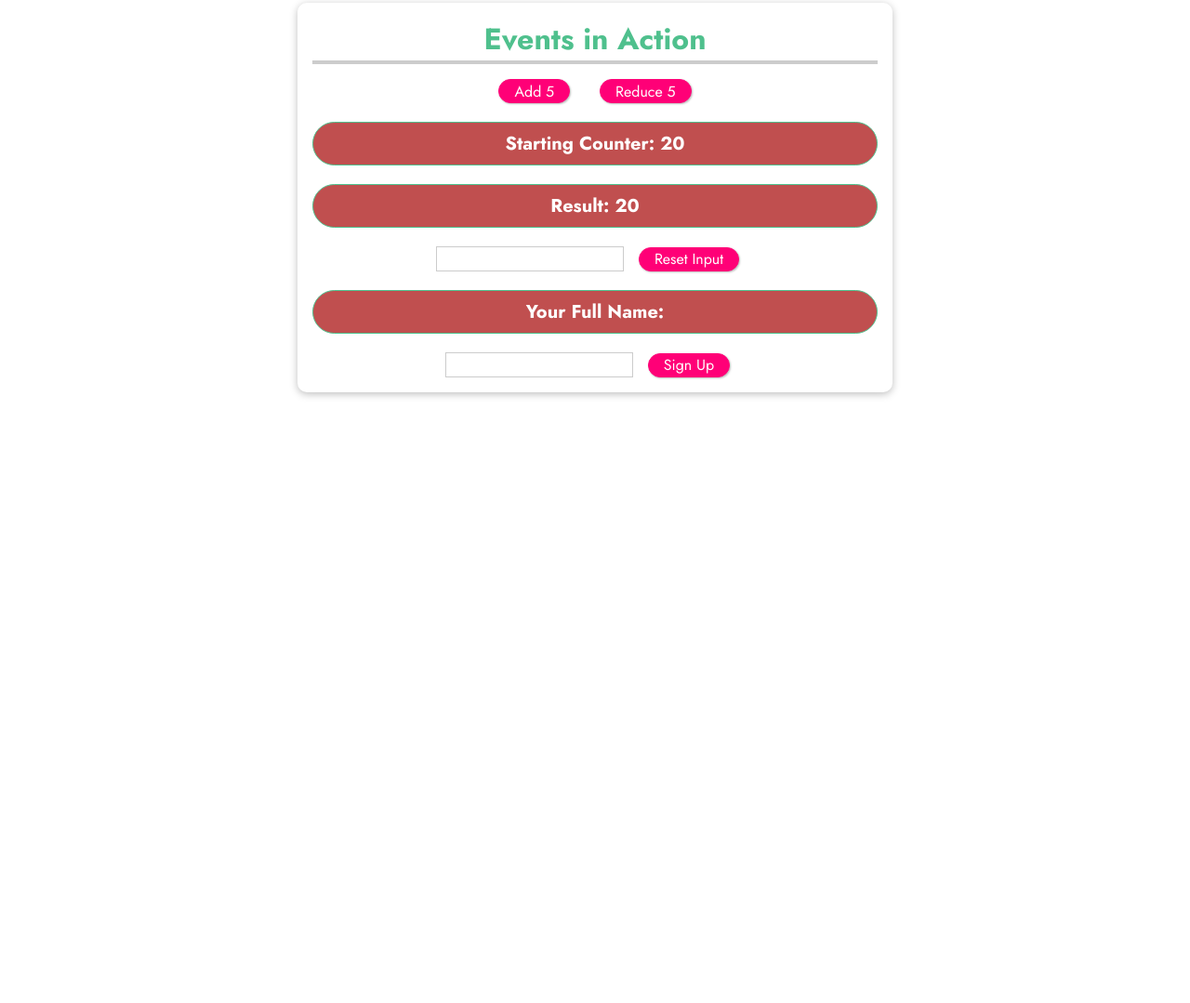
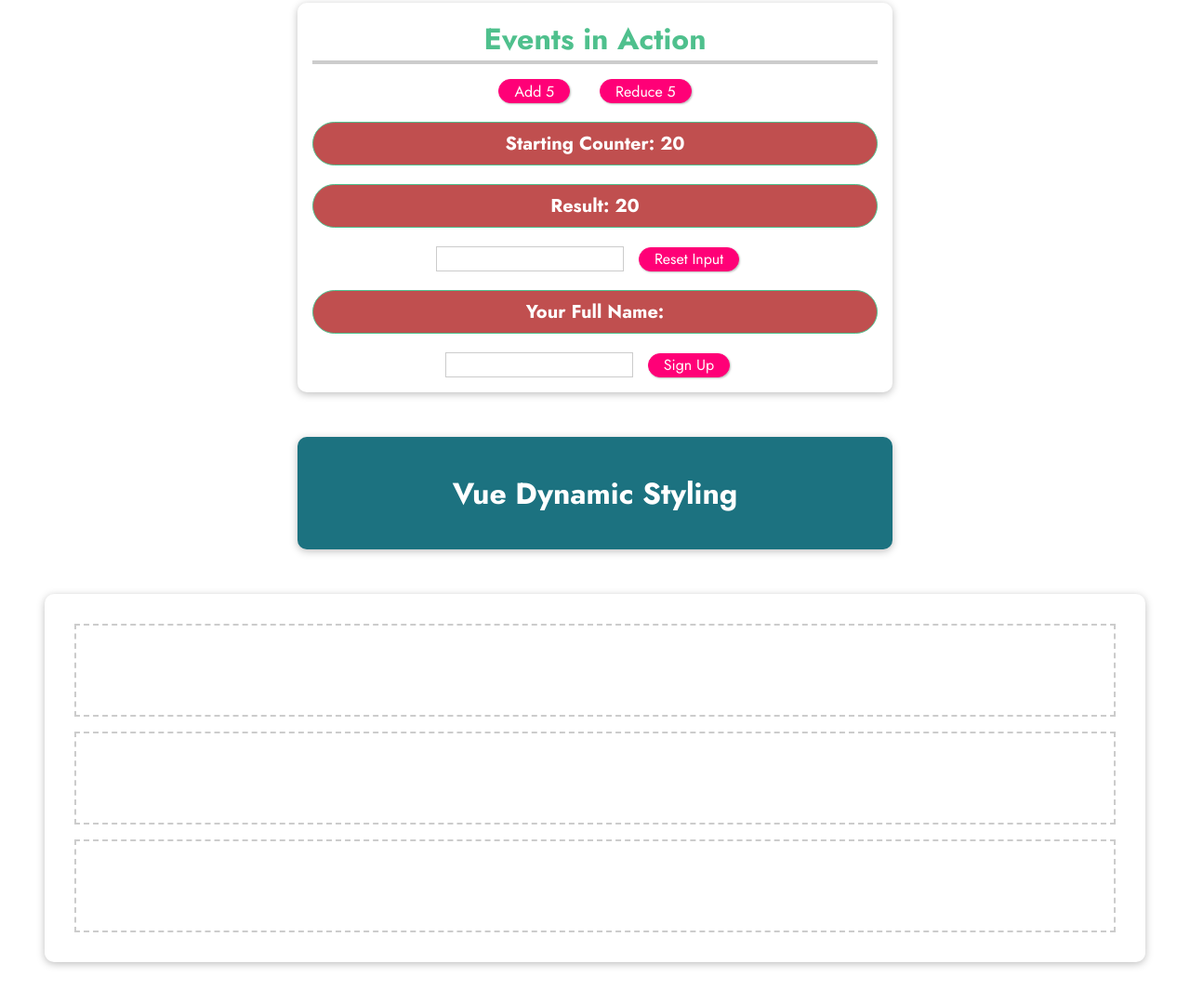
Before and after one commit to AthiraPKumar/vuejs-basic-mini-app-01, a plain HTML site: page index.html in a window 1280 px wide. Shown: the part 498-1577 px from the top of the page at 93% size. Before the commit the page ends 968 px from the top, so only its background shows below. Drawn offline with nearby package versions, Linux system fonts and the light colour scheme.

Commit message:
style binding

```diff
--- a/app.js
+++ b/app.js
@@ -7,6 +7,9 @@ const app = Vue.createApp({
       counter: 20,
       name: "",
       confirmedName: "",
+      boxASelected: false,
+      boxBSelected: false,
+      boxCSelected: false,
     };
   },
   methods: {
@@ -36,6 +39,15 @@ const app = Vue.createApp({
     resetInput() {
       this.name = "";
     },
+    boxSelected(box) {
+      if (box === "A") {
+        this.boxASelected = true;
+      } else if (box === "B") {
+        this.boxBSelected = true;
+      } else if (box === "C") {
+        this.boxCSelected = true;
+      }
+    },
   },
   computed: {
     Fullname() {
--- a/index.html
+++ b/index.html
@@ -44,5 +44,17 @@
         <button>Sign Up</button>
       </form>
     </section>
+    <header>
+      <h1>Vue Dynamic Styling</h1>
+    </header>
+    <section id="styling">
+      <div
+        class="demo"
+        :style="{borderColor : boxASelected ? 'red': '#ccc'}"
+        @click="boxSelected('A')"
+      ></div>
+      <div class="demo" @click="boxSelected('B')"></div>
+      <div class="demo" @click="boxSelected('C')"></div>
+    </section>
   </body>
 </html>
--- a/styles.css
+++ b/styles.css
@@ -134,3 +134,17 @@ header {
   border-color: #ec3169;
   box-shadow: 1px 1px 4px rgba(0, 0, 0, 0.26);
 }
+/* dynamic style binding */
+#styling {
+  box-shadow: 0 2px 8px rgba(0, 0, 0, 0.26);
+  margin: 3rem;
+  border-radius: 10px;
+  padding: 1rem;
+  text-align: center;
+}
+.demo {
+  width: calc(100% - 32px);
+  height: 100px;
+  margin: 16px;
+  border: 2px dashed #ccc;
+}
```
